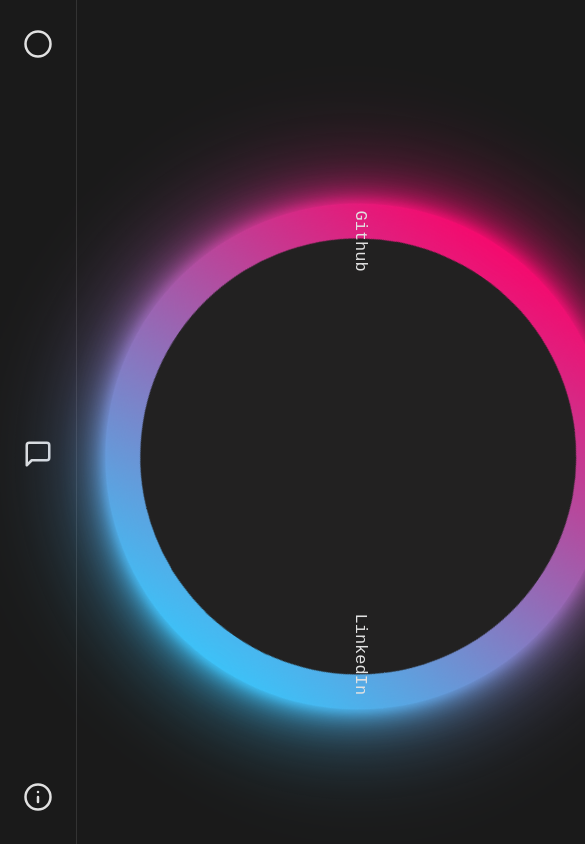
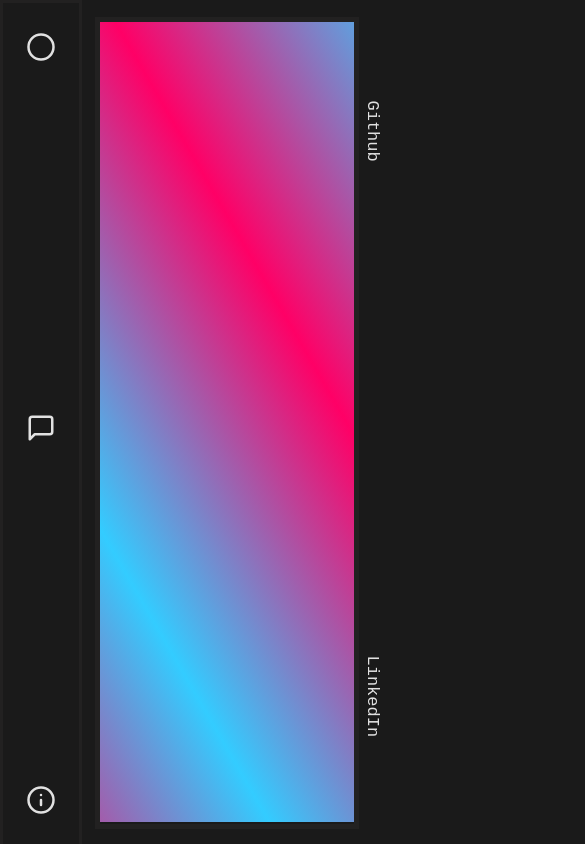
Before and after one commit to aktbo/portfolio, a React (Create React App) app: page / in a window 390 px wide. Shown: the top 844 px of the page, 585 px wide, since content can reach past the window. Built offline with nearby package versions, Linux system fonts and the light colour scheme.

Commit message:
Added 404 Catch Page & Made Everything Responsive

```diff
--- a/src/App.js
+++ b/src/App.js
@@ -1,8 +1,10 @@
 import React from "react";
-import About from "./Pages/About";
+import About from "./Pages/about/About";
 import Hero from "./components/hero/Hero";
 import Navbar from "./components/navbar/Navbar";
 import Footer from "./components/footer/Footer";
+
+import NotFound from "./Pages/notFound/NotFound";
 import { BrowserRouter as Router, Switch, Route } from "react-router-dom";
 import "./App.css";
 
@@ -14,7 +16,7 @@
         <Route path="/" exact component={Hero} />
         {/* <Route path="/contact" component={Contact} /> */}
         <Route path="/about" component={About} />
-        {/* <Route parth="*" component={NotFound} /> */}
+        <Route parth="*" component={NotFound} />
       </Switch>
       <Footer />
     </Router>
--- a/src/Pages/NotFound.js
+++ /dev/null
@@ -1 +0,0 @@
-/* This is the 404 page !!! */
--- a/src/Pages/About.js
+++ b/src/Pages/about/About.js
@@ -1,5 +1,5 @@
 import React from "react";
-import "./About.css";
+import "../about/About.css";
 
 const About = () => {
   return (
--- /dev/null
+++ b/src/Pages/notFound/NotFound.css
@@ -0,0 +1,89 @@
+.not-con {
+  position: absolute;
+  width: 92%;
+  height: 100%;
+  top: 0;
+  right: 0;
+
+  bottom: 0;
+  background-color: transparent;
+}
+
+#not-h {
+  position: relative;
+  top: 34%;
+  right: 0;
+  left: 0%;
+  width: fit-content;
+  margin: 0 auto;
+  padding: 0;
+  border-top: 2px solid;
+  border-bottom: 2px solid;
+  border-image-slice: 1;
+  border-image-source: linear-gradient(60deg, #ff0066, #33ccff);
+  border-radius: 5%;
+  background: -webkit-linear-gradient(
+    60deg,
+    #ff0066,
+    #33ccff,
+    #ff0066,
+    #33ccff,
+    #ff0066,
+    #33ccff,
+    #ff0066,
+    #33ccff
+  );
+
+  background-clip: text;
+  -webkit-background-clip: text;
+  -webkit-text-fill-color: transparent;
+  font-size: 300px;
+  font-family: Andale Mono, monospace;
+
+  animation: animatedbg 15s ease alternate infinite;
+  background-size: 300% 300%;
+}
+
+@keyframes animatedbg {
+  0% {
+    background-position: 0% 100%;
+  }
+  50% {
+    background-position: 100% 0%;
+  }
+  100% {
+    background-position: 0% 100%;
+  }
+}
+
+@media (max-width: 715px) {
+  #not-h {
+    font-size: 250px;
+    left: 3%;
+    top: 36%;
+  }
+}
+
+@media (max-width: 603px) {
+  #not-h {
+    font-size: 200px;
+    left: 5%;
+    top: 39%;
+  }
+}
+
+@media (max-width: 459px) {
+  #not-h {
+    font-size: 150px;
+    left: 8%;
+    top: 42%;
+  }
+}
+
+@media (max-width: 359px) {
+  #not-h {
+    font-size: 100px;
+    left: 12%;
+    top: 43.5%;
+  }
+}
--- /dev/null
+++ b/src/Pages/notFound/NotFound.js
@@ -0,0 +1,14 @@
+/* This is the 404 page !!! */
+
+import React from "react";
+import "./NotFound.css";
+
+const NotFound = () => {
+  return (
+    <div className="not-con">
+      <h1 id="not-h">404</h1>
+    </div>
+  );
+};
+
+export default NotFound;
--- a/src/components/hero/Hero.css
+++ b/src/components/hero/Hero.css
@@ -7,14 +7,15 @@
 /* new css animation */
 
 .circle {
-  top: 24%;
-  left: 27%;
+  top: 30%;
+  left: 33.3%;
   position: absolute;
   margin: 0 auto;
   padding: 0;
-  width: 60vh;
-  height: 60vh;
+  width: 350px;
+  height: 350px;
   background: linear-gradient(#33ccff, #ff0066);
+
   border-radius: 50%;
   animation: animate 5s linear infinite;
 }
@@ -35,8 +36,9 @@
   right: 35px;
   bottom: 35px;
   left: 35px;
+
   border-radius: 50%;
-  background-color: #222121;
+  background-color: #1a1a1a;
 }
 
 .circle span {
@@ -85,7 +87,7 @@
 
 #github-a {
   position: absolute;
-  top: 25%;
+  top: 12%;
   font-size: 17px;
   width: 20px;
 
@@ -98,7 +100,7 @@
 
 #linkedin-a {
   position: absolute;
-  bottom: 25%;
+  bottom: 20%;
   font-size: 17px;
   width: 20px;
 
@@ -132,3 +134,139 @@
     transition: 0.1s 0;
   }
 }
+
+#hero-box {
+  top: 3.4%;
+  left: 27.5%;
+  position: absolute;
+  align-items: center;
+  justify-content: center;
+  height: 93%;
+  width: 61.5%;
+  color: white;
+  font-family: "Raleway";
+  font-size: 2.5rem;
+  display: none;
+}
+.hero-gradient-border {
+  --borderWidth: 8px;
+  background: transparent;
+
+  position: relative;
+  border-radius: var(--borderWidth);
+}
+.hero-gradient-border:after {
+  content: "";
+  position: absolute;
+  top: calc(-1 * var(--borderWidth));
+  left: calc(-1 * var(--borderWidth));
+  height: calc(100% + var(--borderWidth) * 2);
+  width: calc(100% + var(--borderWidth) * 2);
+  background: linear-gradient(
+    60deg,
+    #ff0066,
+    #33ccff,
+    #ff0066,
+    #33ccff,
+    #ff0066,
+    #33ccff,
+    #ff0066,
+    #33ccff
+  );
+
+  z-index: -1;
+  animation: animatedgradient 15s ease alternate infinite;
+  background-size: 300% 300%;
+}
+
+@keyframes animatedgradient {
+  0% {
+    background-position: 0% 100%;
+  }
+  50% {
+    background-position: 100% 0%;
+  }
+  100% {
+    background-position: 0% 100%;
+  }
+}
+
+#box-cover {
+  position: absolute;
+  border: 5px solid #222121;
+  border-radius: 0;
+  top: 2%;
+  right: 8%;
+  display: none;
+  height: 95%;
+  width: 65%;
+}
+
+@media (max-width: 650px) {
+  .circle {
+    width: 300px;
+    height: 300px;
+    top: 36%;
+    /* left: 20%; */
+  }
+}
+
+@media (max-width: 543px) {
+  .circle {
+    width: 300px;
+    height: 300px;
+    top: 36%;
+    left: 25%;
+  }
+  .circle span:nth-child(4) {
+    filter: blur(0);
+  }
+}
+
+@media (max-width: 430px) {
+  .circle {
+    width: 0;
+    height: 0;
+  }
+  #hero-links-con {
+    width: 28px;
+  }
+  #box-cover {
+    display: block;
+  }
+  #hero-box {
+    display: block;
+  }
+}
+
+@media (max-height: 640px) {
+  .circle {
+    top: 25%;
+  }
+}
+
+@media (max-height: 543px) {
+  #hero-box {
+    top: 4%;
+  }
+}
+
+@media (max-height: 520px) {
+  .circle {
+    top: 20%;
+  }
+}
+
+@media (max-height: 640px) {
+  #hero-box {
+    top: 5%;
+    height: 92%;
+  }
+}
+
+@media (max-height: 249px) {
+  #hero-box {
+    top: 6%;
+    height: 92%;
+  }
+}
--- a/src/components/hero/Hero.js
+++ b/src/components/hero/Hero.js
@@ -4,7 +4,15 @@
 const Hero = () => {
   return (
     <main className="hero-con">
-      {/* new css animation */}
+      {/* square css animation */}
+      <div className="hero-gradient-border" id="hero-box">
+        <span></span>
+        <span></span>
+        <span></span>
+        <span></span>
+      </div>
+      <div id="box-cover"></div>
+      {/* circle css animation */}
       <div className="circle">
         <span></span>
         <span></span>
--- a/src/components/navbar/Navbar.css
+++ b/src/components/navbar/Navbar.css
@@ -5,6 +5,7 @@
   max-width: 70px;
   height: 100%;
   position: fixed;
+  border: 3px solid #222121;
   margin: 0;
   padding: 0 20px 0 20px;
   top: 0;
@@ -20,7 +21,7 @@
 }
 
 #contact-a {
-  top: 50%;
+  top: 40%;
   position: relative;
   padding: 18px 3px 0 3px;
   border-bottom: 3px solid;
@@ -70,3 +71,21 @@
     transition: 0.1s 0;
   }
 }
+
+@media (max-height: 464px) {
+  #contact-a {
+    top: 35%;
+  }
+}
+
+@media (max-height: 345px) {
+  #contact-a {
+    top: 25%;
+  }
+}
+
+@media (max-height: 280px) {
+  #contact-a {
+    top: 15%;
+  }
+}
```
Also changed, not shown: src/Pages/about/About.css (renamed from src/Pages/About.css).
